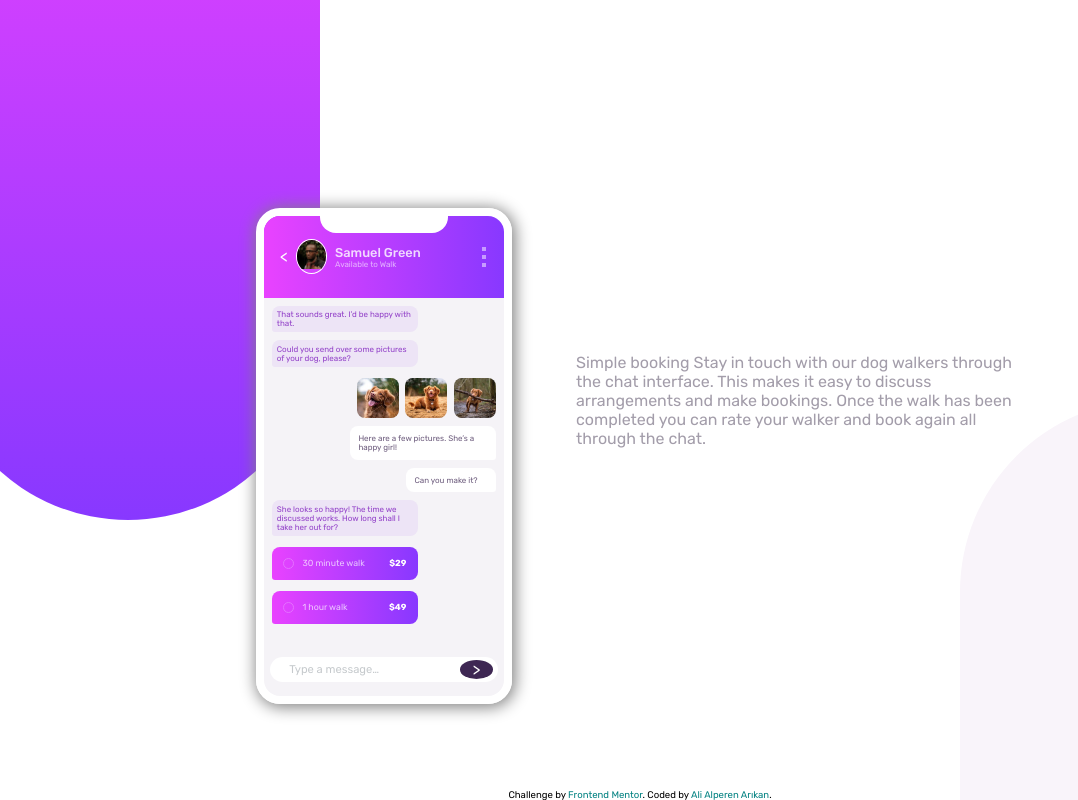
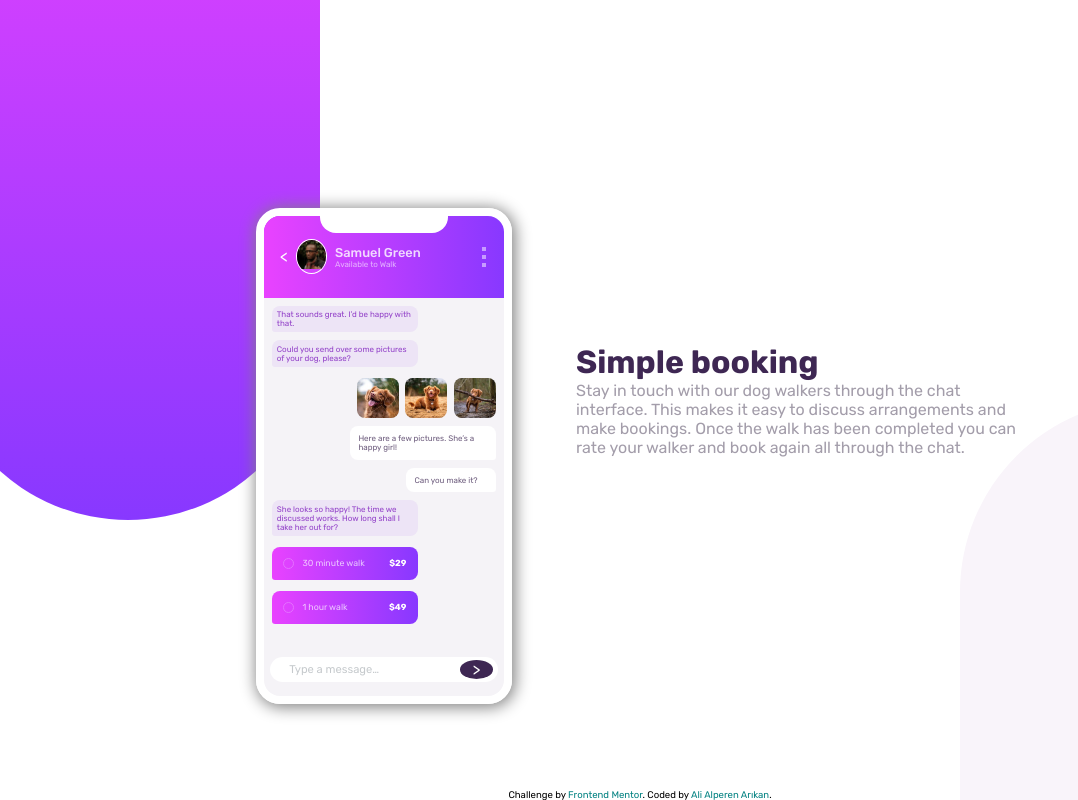
Before and after one commit to alperenArikan/chat-app-illustration, a plain HTML site: page index.html in a window 1280 px wide. Shown: the whole page, without its empty margins (0-1078 px from the left). Drawn offline with Linux system fonts and the light colour scheme.

Commit message:
Add files via upload
changes-1

```diff
--- a/index.html
+++ b/index.html
@@ -75,8 +75,9 @@
     </div>
 
     <div class="parag">
-      <p>Simple
-        booking Stay in touch with our dog walkers through the chat interface. This
+      <h1>Simple
+        booking</h1>
+      <p> Stay in touch with our dog walkers through the chat interface. This
         makes it easy to discuss arrangements and make bookings. Once the walk has
         been completed you can rate your walker and book again all through the chat.</p>
     </div>
--- a/style.css
+++ b/style.css
@@ -305,6 +305,9 @@ body {
     width: 35%;
     margin-left: 2rem;
 }
+.parag h1{
+    color: hsl(271, 36%, 24%);
+}
 .attribution{
     position: absolute;
     bottom: 0;
```
